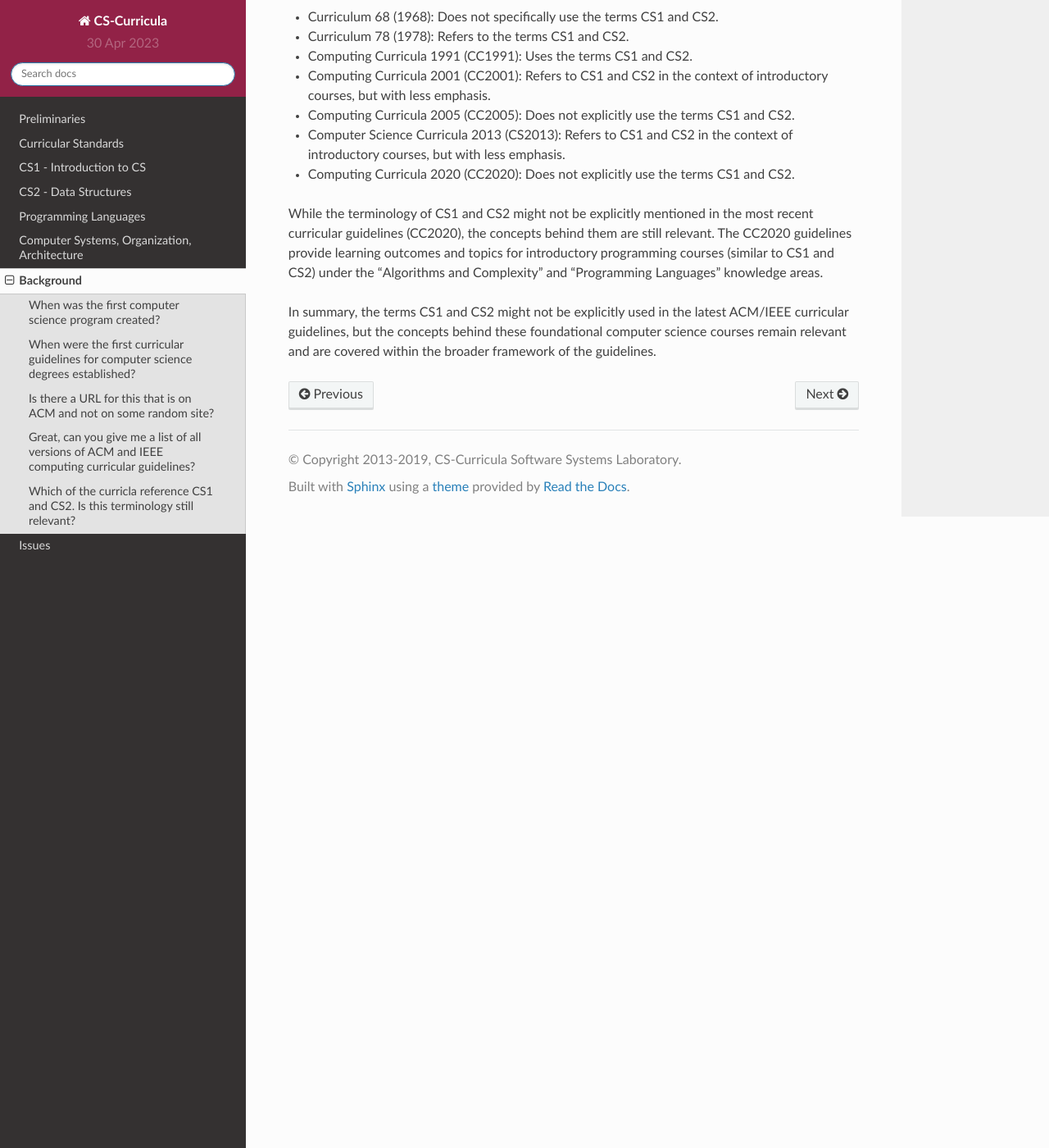
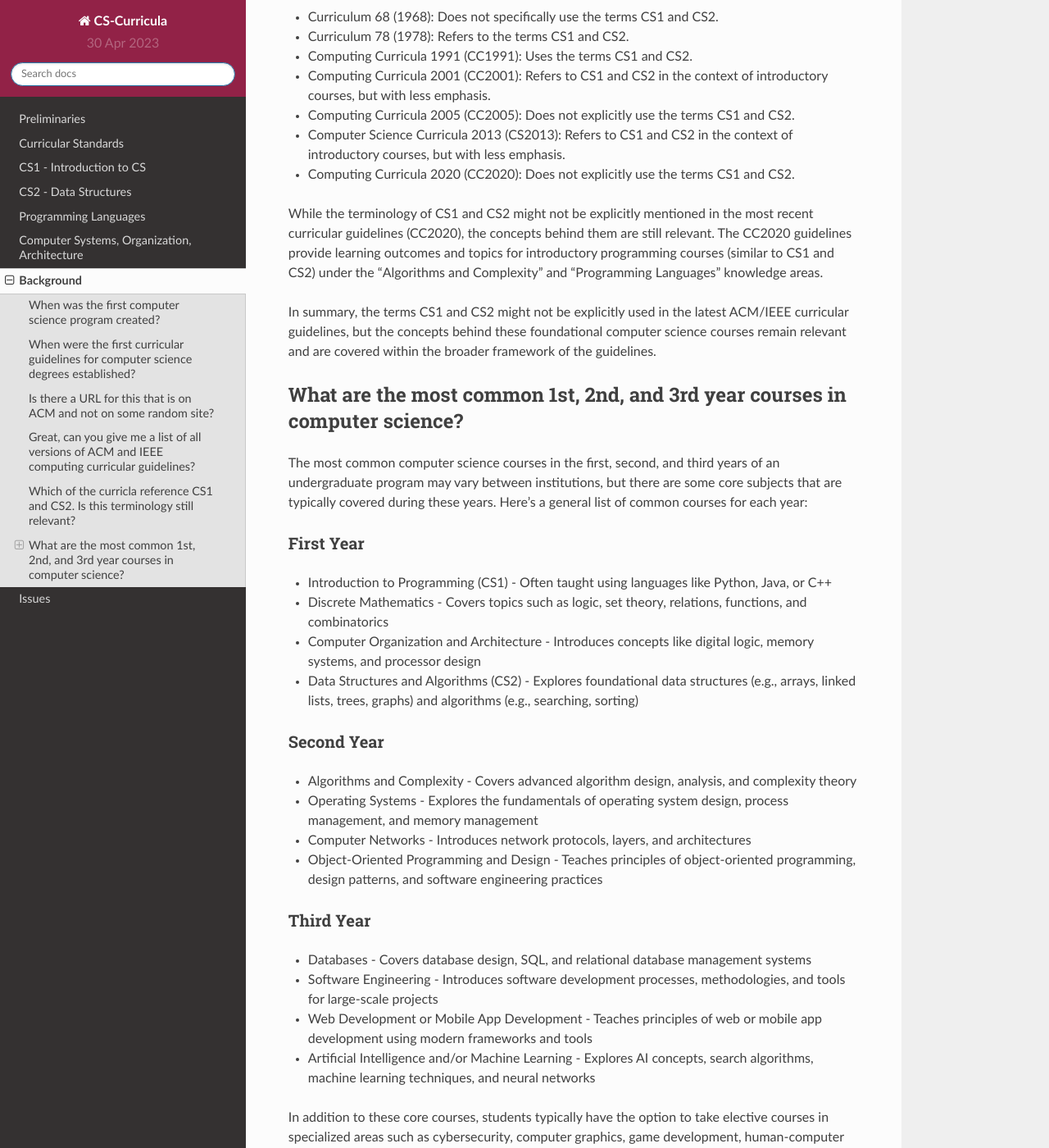
Before and after one commit to LoyolaChicagoBooks/curricula, a Sphinx documentation site: the page built from source/98-openai/content.rst, in a window 1280 px wide and 1400 px high, scrolled down 2782 px. Shown: the whole window at 82% size. Built offline with Sphinx 7.4.7 and the Read the Docs theme 2.0.0, drawn with Linux system fonts in a browser that asks for light colours; some of the changed text lies outside the part shown.

Commit message:
more background investigations

```diff
--- a/source/98-openai/content.rst
+++ b/source/98-openai/content.rst
@@ -86,3 +86,39 @@ CS1 and CS2 terminology originated from the early ACM curricular guidelines and
 While the terminology of CS1 and CS2 might not be explicitly mentioned in the most recent curricular guidelines (CC2020), the concepts behind them are still relevant. The CC2020 guidelines provide learning outcomes and topics for introductory programming courses (similar to CS1 and CS2) under the "Algorithms and Complexity" and "Programming Languages" knowledge areas.
 
 In summary, the terms CS1 and CS2 might not be explicitly used in the latest ACM/IEEE curricular guidelines, but the concepts behind these foundational computer science courses remain relevant and are covered within the broader framework of the guidelines.
+
+What are the most common 1st, 2nd, and 3rd year courses in computer science?
+-----------------------------------------------------------------------------
+
+The most common computer science courses in the first, second, and third years of an undergraduate program may vary between institutions, but there are some core subjects that are typically covered during these years. Here's a general list of common courses for each year:
+
+First Year
+^^^^^^^^^^^
+
+- Introduction to Programming (CS1) - Often taught using languages like Python, Java, or C++
+- Discrete Mathematics - Covers topics such as logic, set theory, relations, functions, and combinatorics
+- Computer Organization and Architecture - Introduces concepts like digital logic, memory systems, and processor design
+- Data Structures and Algorithms (CS2) - Explores foundational data structures (e.g., arrays, linked lists, trees, graphs) and algorithms (e.g., searching, sorting)
+
+Second Year
+^^^^^^^^^^^^
+
+- Algorithms and Complexity - Covers advanced algorithm design, analysis, and complexity theory
+- Operating Systems - Explores the fundamentals of operating system design, process management, and memory management
+- Computer Networks - Introduces network protocols, layers, and architectures
+- Object-Oriented Programming and Design - Teaches principles of object-oriented programming, design patterns, and software engineering practices
+
+Third Year
+^^^^^^^^^^^
+
+- Databases - Covers database design, SQL, and relational database management systems
+- Software Engineering - Introduces software development processes, methodologies, and tools for large-scale projects
+- Web Development or Mobile App Development - Teaches principles of web or mobile app development using modern frameworks and tools
+- Artificial Intelligence and/or Machine Learning - Explores AI concepts, search algorithms, machine learning techniques, and neural networks
+
+In addition to these core courses, students typically have the option to take elective courses in specialized areas such as cybersecurity, computer graphics, game development, human-computer interaction, data science, and more. The specific courses offered and their sequence may vary between institutions, but the list above provides a general overview of the common courses in a typical undergraduate computer science program.
+
+Evidence
+^^^^^^^^
+
+The information (above) is synthesized from the knowledge acquired during my training, which includes various sources, such as academic websites, course catalogs, and educational materials. It is important to note that this is a general overview, and the actual course offerings and sequence may differ among institutions. It's always a good idea to consult the specific curriculum and course catalog of the institution you're interested in for more accurate information.
```
